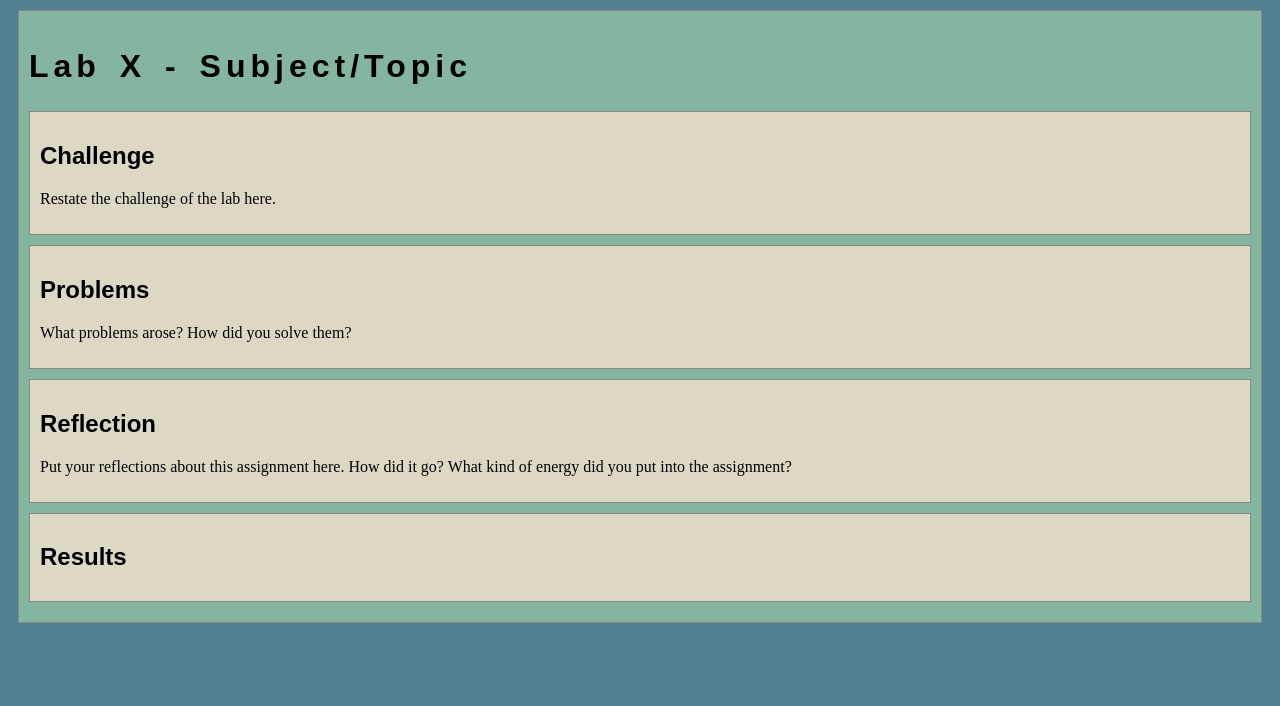
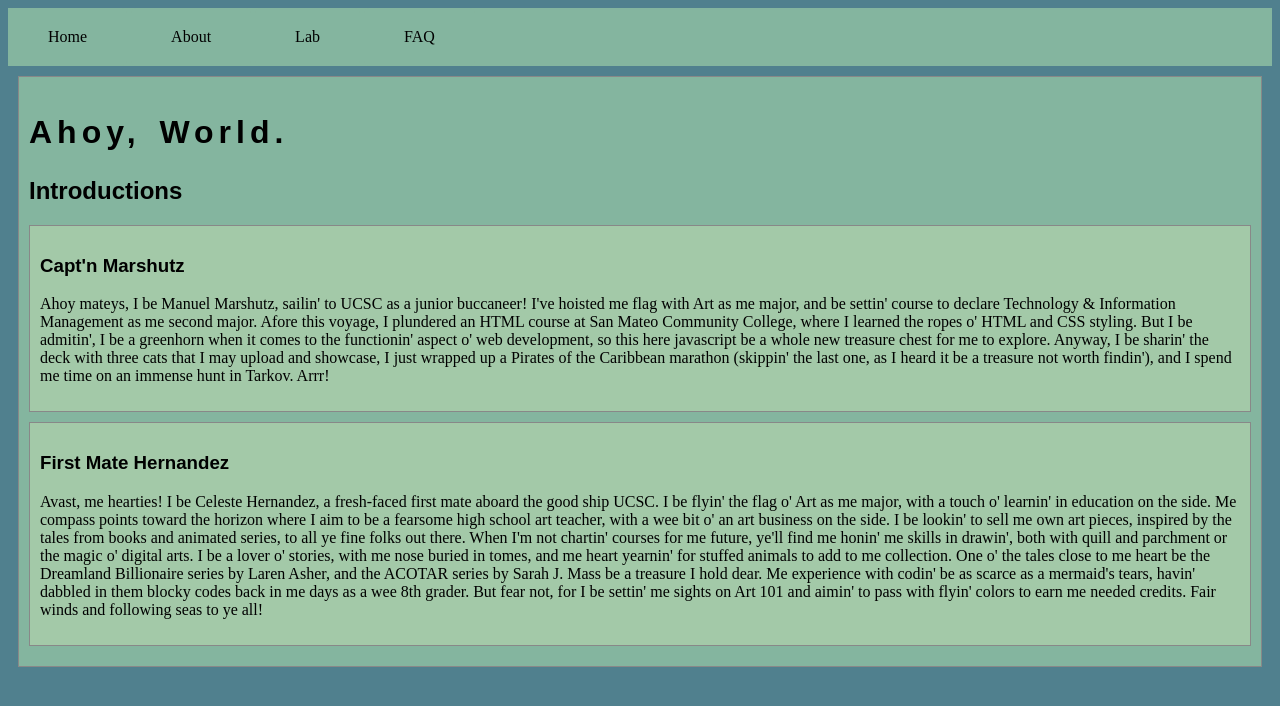
Before and after one commit to mmarshutz/art101, a plain HTML site: page lab2/index.html in a window 1280 px wide. Drawn offline with nearby package versions, Linux system fonts and the light colour scheme.

Commit message:
Lab 2
Various edits to Lab 2, will be adding more content and finalizing portions that need a functional link(s).

```diff
--- a/css/site.css
+++ b/lab2/css/style.css
@@ -1,25 +1,17 @@
-/* we can use a single css file to style all the files in our wwebsite */
-
-/* you can pick your own background colors, text colors, and fonts */
-
-/* we can select an html element tag, in this case "body" will apply to the whole document */
 body {
     background-color: #50808E;
   }
 
-/* we can have rules apply to multiple elements at the same time with commas */
   h1,h2,h3 {
     font-family: sans-serif;
   }
 
-/* and we can have rules that overlap other rules, both take effect */
   h1 {
     letter-spacing: 5px;
     word-spacing: 5px;
     font-size: 200%;
   }
 
-/* the hashtag in a CSS selector selects an element by id, e.g., id="content" */
   #content {
     margin: 10px;
     padding: 10px;
@@ -27,10 +19,44 @@ h1 {
     background-color: #84B59F;
   }
 
-/* the period in a CSS selector selects an element by class, e.g., class="minor-section" */
   .minor-section {
     padding: 10px;
     margin-bottom: 10px;
     border: solid 1px #888;
     background-color: #A3C9A8;
   }
+
+  .nav-bar {
+    margin: 0px;
+    padding: 0px;
+    background-color: #84B59F;
+  }
+
+  ul {
+    list-style-type: none;
+    margin: 0;
+    padding: 0;
+  }
+  /* ul CSS reference: https://www.w3schools.com/css/css_navbar.asp which removes the bullet points from <ul> tag */
+
+  .button li {
+  display: inline-block;
+  }
+
+  .active {
+    background-color: #04AA6D;
+  }
+
+  .button li a {
+  display: block;
+  padding: 20px 40px;
+  text-decoration: none;
+  background-color: #84B59F;
+  color: #000000;
+  border-radius: 5px;
+  transition: background-color 0.3s ease;
+  }
+
+  .button-list li a:hover {
+    background-color: #719c89;
+  }
--- a/lab2/index.html
+++ b/lab2/index.html
@@ -1,52 +1,71 @@
 <!DOCTYPE html>
 <html>
 <head>
-	<!-- This title is used for tabs and bookmarks -->
-	<title>Lab X - Subject/Topic</title>
-
-	<!-- Use UTF character set, a good idea with any webpage -->
+    <title>Lab 2 - HTML & CSS Starter</title>
     <meta charset="UTF-8" />
-	<!-- Set viewport so page remains consistently scaled w narrow devices -->
-  	<meta name="viewport" content="width=device-width, initial-scale=1.0" />
-
-	<!-- Include a sitewide CSS file for consistent styling across the site -->
-	<link rel="stylesheet" type="text/css" href="../css/site.css">
-	<!-- Lab-specifc CSS file for any special styling of this particular page -->
-	<link rel="stylesheet" type="text/css" href="css/lab.css">
-
-	<!-- load jQuery library to make javascript easier (must be above our lab js)-->
+    <meta name="viewport" content="width=device-width, initial-scale=1.0"/>
+    <link rel="stylesheet" type="text/css" href="css/style.css">
     <script src="https://code.jquery.com/jquery-3.6.4.min.js"></script>
-	<!-- Link to javascript file - DEFER waits until all elements are rendered -->
     <script type="text/javascript" src="./js/lab.js" DEFER></script>
 </head>
+<nav>
+    <section class="nav-bar">
+        <div>
+            <ul class="button">
+                <li><a class="active" href="index.html">Home</a></li>
+                <li><a href="about.html">About</a></li>
+                <li><a href="lab.html">Lab</a></li>
+                <li><a href="faq.html">FAQ</a></li>
+            </ul>
+        </div>
+    </section>
+</nav>
 <body>
-	<!-- Style this page by changing the CSS in ../css/site.css or css/lab.css -->
     <main id="content">
         <section>
-			<h1>Lab X - Subject/Topic</h1>
+            <h1>Ahoy, World.</h1>
+                <h2>Introductions</h2>
                 <div class="minor-section">
-					<h2>Challenge</h2>
-					<p>Restate the challenge of the lab here.</p>
+                    <h3>Capt'n Marshutz</h3>
+                     <p>Ahoy mateys, I be Manuel Marshutz, sailin' to UCSC as a junior buccaneer!
+                         I've hoisted me flag with Art as me major, and be settin' course to declare
+                        Technology & Information Management as me second major. Afore this voyage,
+                        I plundered an HTML course at San Mateo Community College, where I learned
+                        the ropes o' HTML and CSS styling. But I be admitin', I be a greenhorn when
+                        it comes to the functionin' aspect o' web development, so this here javascript
+                        be a whole new treasure chest for me to explore.
+
+                      Anyway, I be sharin' the deck with three cats that I may upload and showcase,
+                        I just wrapped up a Pirates of the Caribbean marathon (skippin' the last one,
+                       as I heard it be a treasure not worth findin'), and I spend me time on an immense
+                       hunt in Tarkov. Arrr!
+<!--The writing for this paragraph prior to using CHATGPT to "translate as a pirate" was original. With my partner's permission, I will also translate theirs...-->
+                      </p>
                   </div>
 
             <div class="minor-section">
-					<h2>Problems</h2>
-					<p>What problems arose? How did you solve them? </p>
-			</div>
+                <h3>First Mate Hernandez</h3>
+                <p>Avast, me hearties! I be Celeste Hernandez, a fresh-faced first mate aboard the
+                    good ship UCSC. I be flyin' the flag o' Art as me major, with a touch o' learnin'
+                    in education on the side. Me compass points toward the horizon where I aim to be
+                    a fearsome high school art teacher, with a wee bit o' an art business on the side.
+                    I be lookin' to sell me own art pieces, inspired by the tales from books and animated
+                    series, to all ye fine folks out there.
 
-			<div class="minor-section">
-					<h2>Reflection</h2>
-					<p>Put your reflections about this assignment here. How did it go? What kind of energy did you put into the assignment? </p>
-			</div>
+                    When I'm not chartin' courses for me future, ye'll find me honin' me skills in drawin',
+                    both with quill and parchment or the magic o' digital arts. I be a lover o' stories,
+                    with me nose buried in tomes, and me heart yearnin' for stuffed animals to add to me
+                    collection.
 
-			<div class="minor-section">
-					<h2>Results</h2>
-					<div id="output"></div>
+                    One o' the tales close to me heart be the Dreamland Billionaire series by Laren Asher,
+                    and the ACOTAR series by Sarah J. Mass be a treasure I hold dear. Me experience with
+                    codin' be as scarce as a mermaid's tears, havin' dabbled in them blocky codes back in
+                    me days as a wee 8th grader. But fear not, for I be settin' me sights on Art 101 and
+                    aimin' to pass with flyin' colors to earn me needed credits.
+
+                    Fair winds and following seas to ye all!</p>
             </div>
         </section>
-		<nav id="links">
-			<!-- Put links to other pages (including the homepage) here. -->
-		</nav>
     </main>
 </body>
 </html>
```
Also changed, not shown: lab2/about.html (added, +79 -0 lines), lab2/faq.html (added, +22 -0 lines), lab2/lab.html (added, +69 -0 lines), lab2/img/alaska.jpeg (added), lab2/img/bess.jpeg (added), lab2/img/marshutz.jpeg (added), lab2/img/sugar.jpeg (added), lab2/img/utah.jpeg (added), lab2/img/zoey.jpeg (added). Lines whose indentation alone changed are shown as unchanged.
